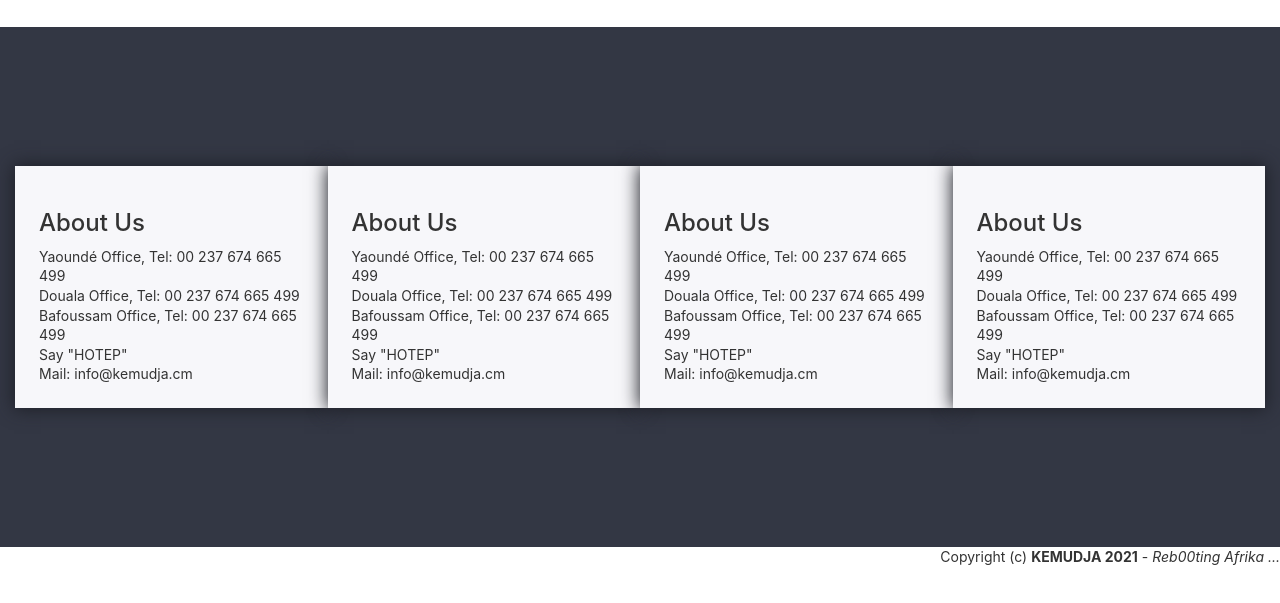
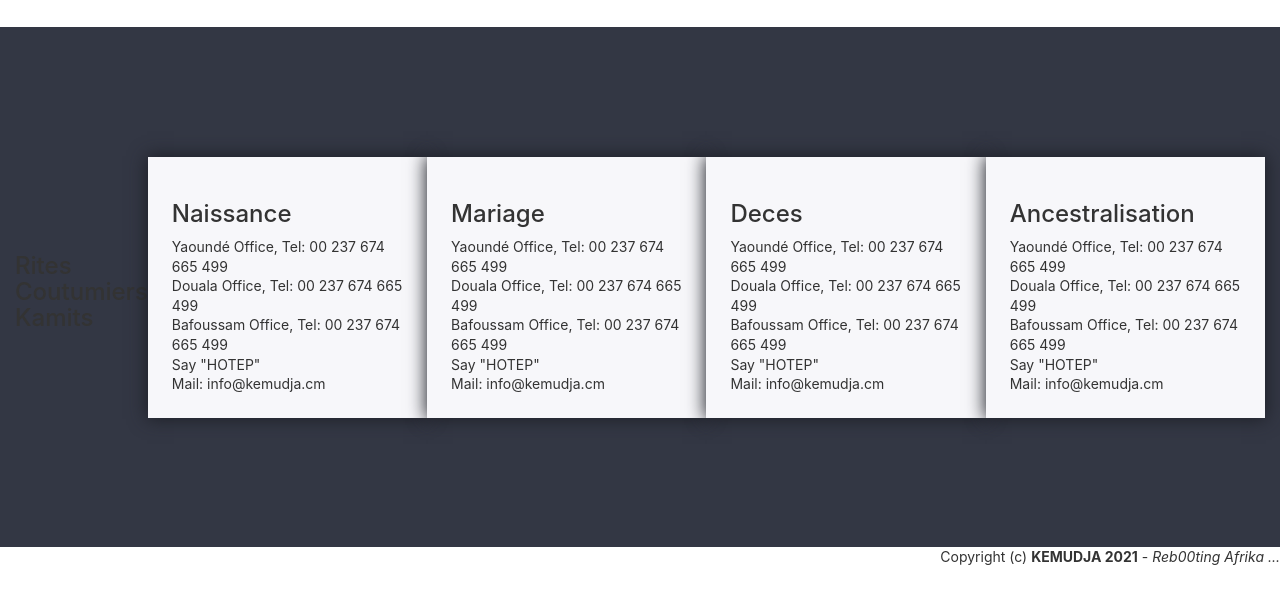
Before and after one commit to Djiadeu/Kem, a website: page public/rite.html in a window 1280 px wide. Shown: the part 89-692 px from the top of the page. Drawn offline with Linux system fonts and the light colour scheme.

Commit message:
Update rite.html

```diff
--- a/public/rite.html
+++ b/public/rite.html
@@ -21,8 +21,9 @@
     </div>
 
 <div class="centered-form col-md-12 col-xs-12">
- <div class="centered-container">
-   <h3>About Us</h3>
+<h3>Rites Coutumiers Kamits</h3>
+	<div class="centered-container">
+   <h3>Naissance</h3>
     Yaoundé Office, Tel: 00 237 674 665 499 <br />
     Douala Office, Tel: 00 237 674 665 499 <br />
 	Bafoussam Office, Tel: 00 237 674 665 499 <br />
@@ -30,7 +31,7 @@
 	Mail: info@kemudja.cm
  </div>
 	 <div class="centered-container">
-   <h3>About Us</h3>
+   <h3>Mariage</h3>
     Yaoundé Office, Tel: 00 237 674 665 499 <br />
     Douala Office, Tel: 00 237 674 665 499 <br />
 	Bafoussam Office, Tel: 00 237 674 665 499 <br />
@@ -38,7 +39,7 @@
 	Mail: info@kemudja.cm
  </div>
 	 <div class="centered-container">
-   <h3>About Us</h3>
+   <h3>Deces</h3>
     Yaoundé Office, Tel: 00 237 674 665 499 <br />
     Douala Office, Tel: 00 237 674 665 499 <br />
 	Bafoussam Office, Tel: 00 237 674 665 499 <br />
@@ -46,7 +47,7 @@
 	Mail: info@kemudja.cm
  </div>
 	 <div class="centered-container">
-   <h3>About Us</h3>
+   <h3>Ancestralisation</h3>
     Yaoundé Office, Tel: 00 237 674 665 499 <br />
     Douala Office, Tel: 00 237 674 665 499 <br />
 	Bafoussam Office, Tel: 00 237 674 665 499 <br />
```
